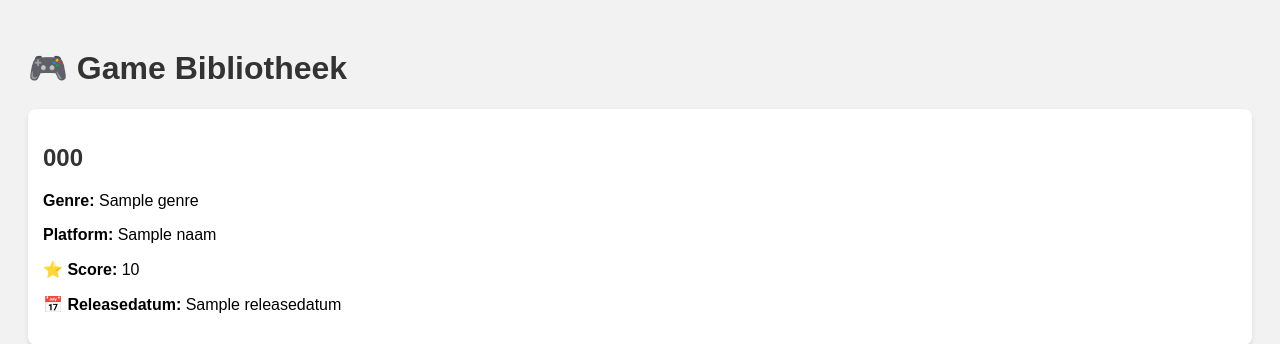
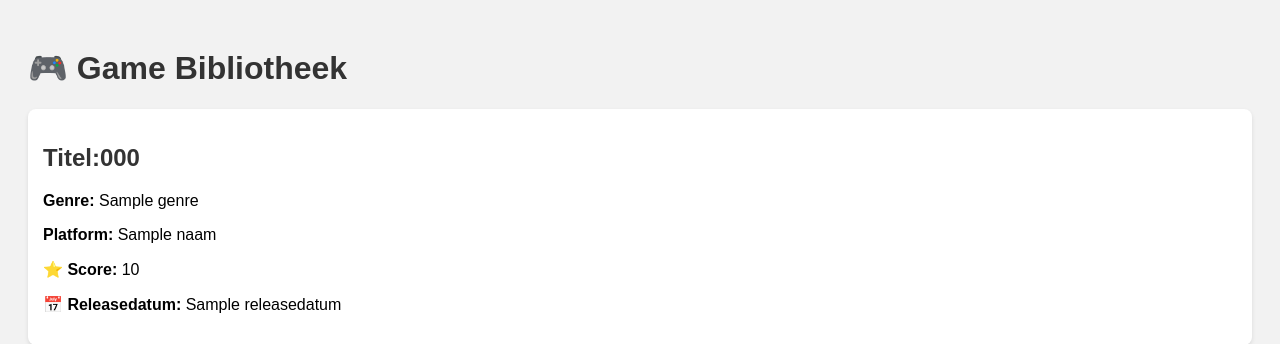
Before and after one commit to Evaaaaaaa111111115/jsonapii, a Flask app: page / in a window 1280 px wide. Shown: the top 344 px of the page. Run offline with Flask 3, Linux system fonts and the light colour scheme; a database or web service that is not in the repository returns one stand-in record (values such as "Sample title"); data that the repository does not hold is empty.

Commit message:
nog nieuwere push

```diff
--- a/app.py
+++ b/app.py
@@ -6,6 +6,9 @@
 # https://realpython.com/tutorials/flask/
 # voor deze opdracht heb ik ook Zinedine geraadpleegd
 # https://www.youtube.com/watch?v=Z1RJmh_OqeA&ab_channel=TraversyMedia
+# debugging met print statements : chat gpt
+# doorsturen naar github gef fouten: chatgpt
+
 from flask import Flask, jsonify, render_template
 import requests
 import json
--- a/templates/index.html
+++ b/templates/index.html
@@ -26,7 +26,7 @@
 
     {% for game in games %}
         <div class="game">
-            <h2>{{ game.titel }}</h2>
+            <h2><strong>Titel:</strong>{{ game.titel }}</h2>
             <p><strong>Genre:</strong> {{ game.genre }}</p>
             <p><strong>Platform:</strong> {{ platform_dict[game.platform_id] }}</p>
             <p><strong>⭐ Score:</strong> {{ game.score }}</p>
```
